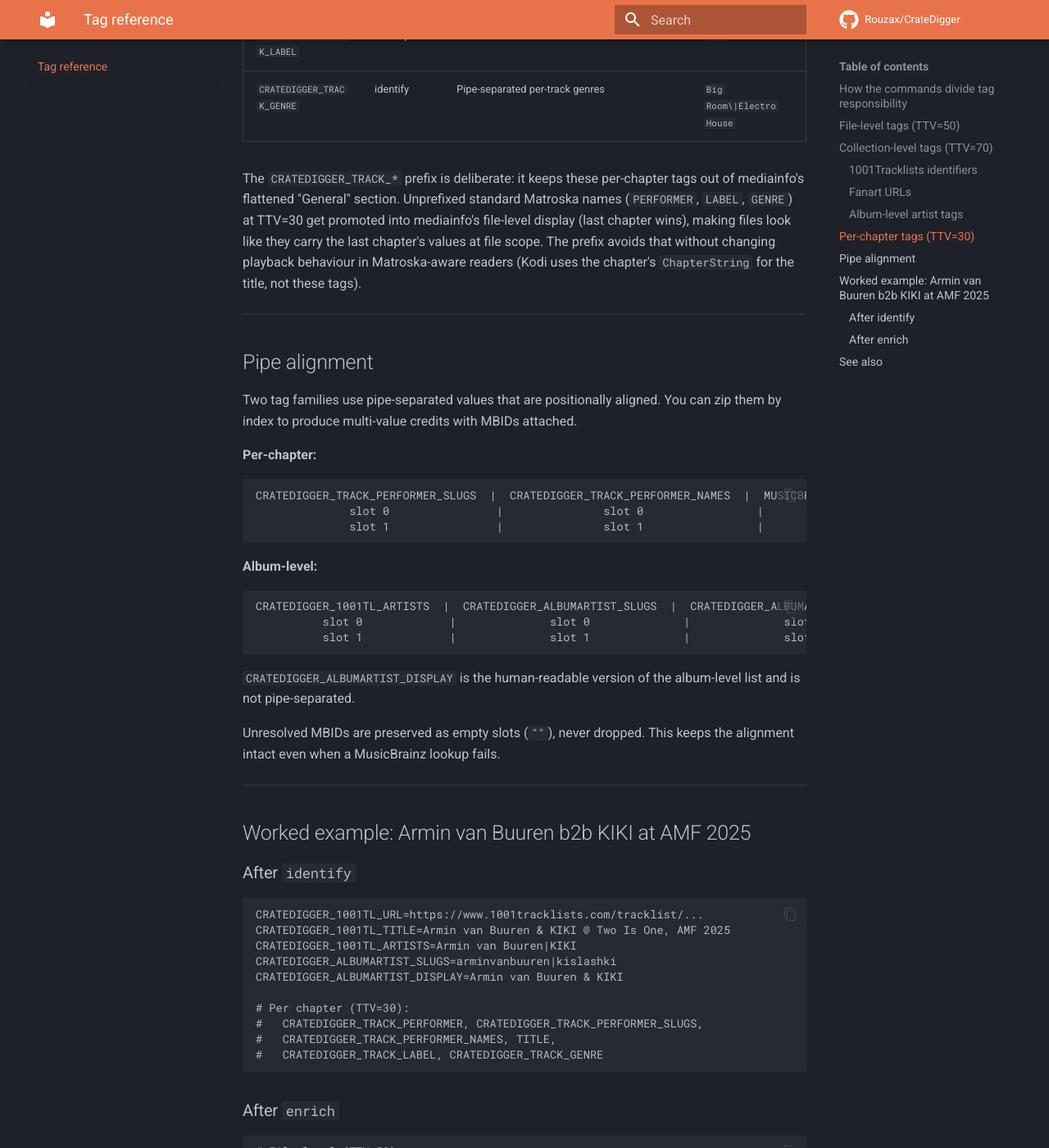
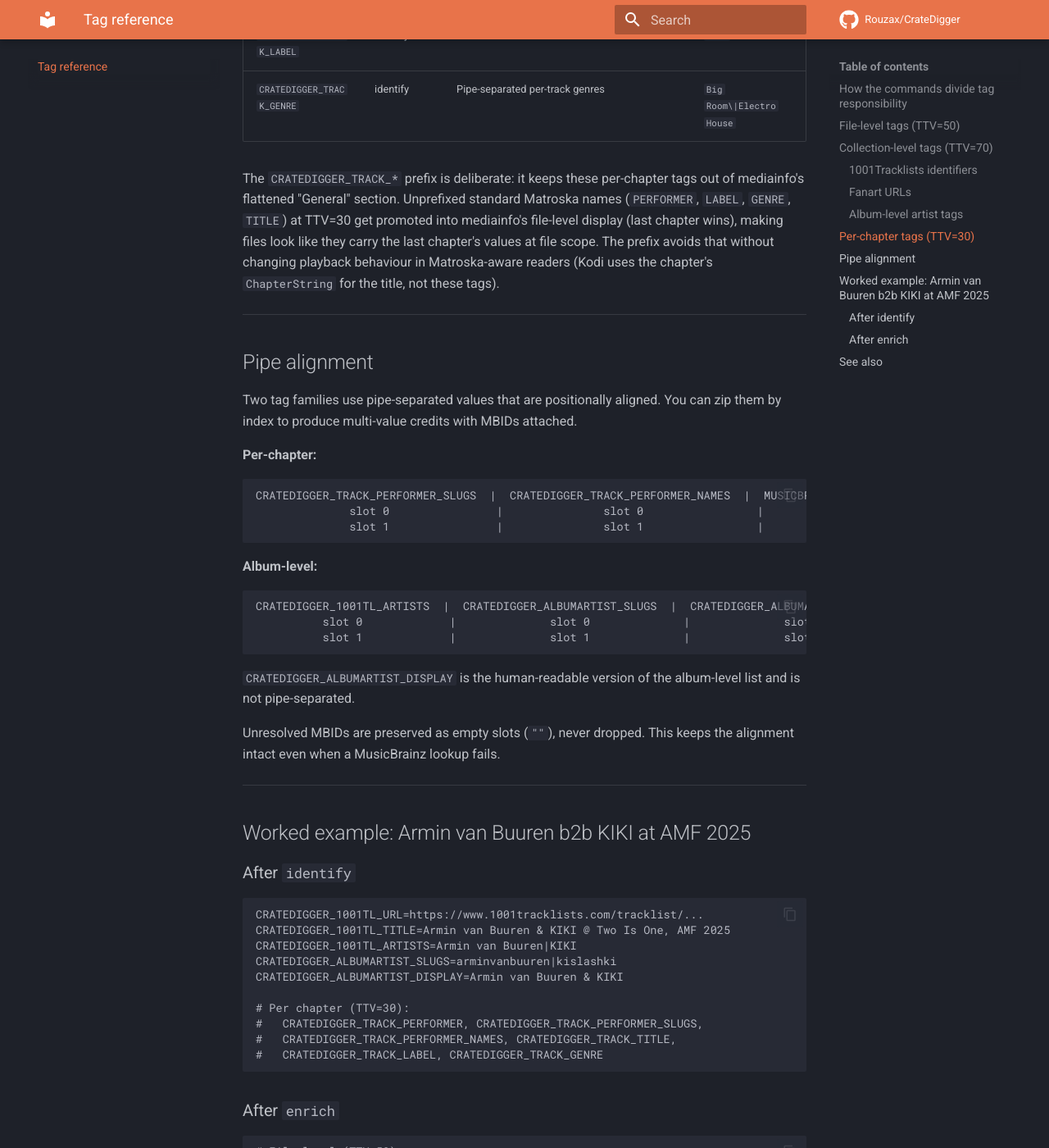
Before and after one commit to Rouzax/CrateDigger, an MkDocs documentation site: the page built from docs/tag-reference.md, in a window 1280 px wide and 1400 px high, scrolled down 4366 px. Shown: the whole window at 82% size. Built offline with MkDocs 1.6.1 and Material for MkDocs 9.7.7, drawn with Linux system fonts in a browser that asks for light colours; comment, search, counter and statistics services are not loaded; some of the changed text lies outside the part shown.

Commit message:
chore: bump 0.19.6, docs and docstrings for CRATEDIGGER_TRACK_TITLE rename
Update tag-reference.md table, explanation paragraph, and worked
example. Update docstrings in operations.py. Bump version to 0.19.6.

````diff
--- a/docs/tag-reference.md
+++ b/docs/tag-reference.md
@@ -91,11 +91,11 @@
 | `CRATEDIGGER_TRACK_PERFORMER_SLUGS` | identify | Pipe-separated 1001Tracklists slugs for every artist on the track | `afrojack\|oliver-heldens` |
 | `CRATEDIGGER_TRACK_PERFORMER_NAMES` | identify | Pipe-separated display names for every artist, aligned with `CRATEDIGGER_TRACK_PERFORMER_SLUGS` | `Afrojack\|Oliver Heldens` |
 | `MUSICBRAINZ_ARTISTIDS` | enrich | Pipe-separated MusicBrainz artist IDs, aligned with `CRATEDIGGER_TRACK_PERFORMER_NAMES`. Empty slot `""` for unresolved names. | `<afrojack-mbid>\|<heldens-mbid>` |
-| `TITLE` | identify | Track title with the artist prefix stripped | `Take Over Control` |
+| `CRATEDIGGER_TRACK_TITLE` | identify | Track title with the artist prefix stripped | `Take Over Control` |
 | `CRATEDIGGER_TRACK_LABEL` | identify | Record label | `WALL` |
 | `CRATEDIGGER_TRACK_GENRE` | identify | Pipe-separated per-track genres | `Big Room\|Electro House` |
 
-The `CRATEDIGGER_TRACK_*` prefix is deliberate: it keeps these per-chapter tags out of mediainfo's flattened "General" section. Unprefixed standard Matroska names (`PERFORMER`, `LABEL`, `GENRE`) at TTV=30 get promoted into mediainfo's file-level display (last chapter wins), making files look like they carry the last chapter's values at file scope. The prefix avoids that without changing playback behaviour in Matroska-aware readers (Kodi uses the chapter's `ChapterString` for the title, not these tags).
+The `CRATEDIGGER_TRACK_*` prefix is deliberate: it keeps these per-chapter tags out of mediainfo's flattened "General" section. Unprefixed standard Matroska names (`PERFORMER`, `LABEL`, `GENRE`, `TITLE`) at TTV=30 get promoted into mediainfo's file-level display (last chapter wins), making files look like they carry the last chapter's values at file scope. The prefix avoids that without changing playback behaviour in Matroska-aware readers (Kodi uses the chapter's `ChapterString` for the title, not these tags).
 
 ---
 
@@ -138,7 +138,7 @@
 
 # Per chapter (TTV=30):
 #   CRATEDIGGER_TRACK_PERFORMER, CRATEDIGGER_TRACK_PERFORMER_SLUGS,
-#   CRATEDIGGER_TRACK_PERFORMER_NAMES, TITLE,
+#   CRATEDIGGER_TRACK_PERFORMER_NAMES, CRATEDIGGER_TRACK_TITLE,
 #   CRATEDIGGER_TRACK_LABEL, CRATEDIGGER_TRACK_GENRE
 ```
 
--- a/pyproject.toml
+++ b/pyproject.toml
@@ -1,6 +1,6 @@
 [project]
 name = "cratedigger"
-version = "0.19.5"
+version = "0.19.6"
 description = "Festival set & concert library manager"
 requires-python = ">=3.11"
 dependencies = [
````
Also changed, not shown: 1 other file.
